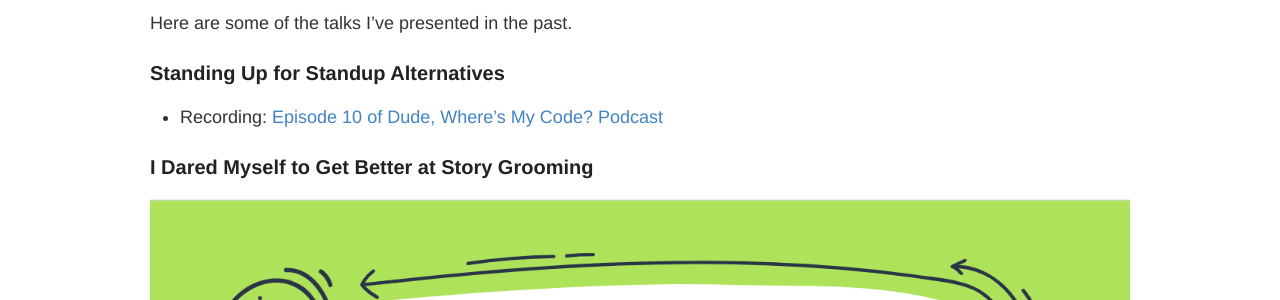
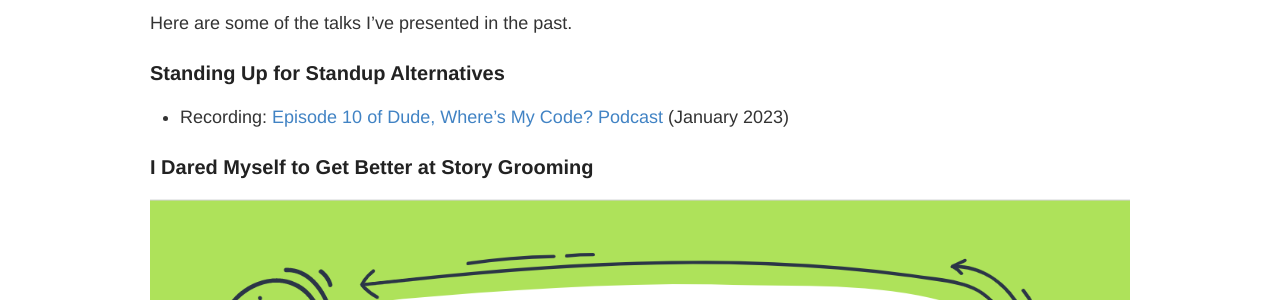
Before and after one commit to tinafletcher/tinafletcher.github.io, a Jekyll site: the page built from speaking.md, in a window 1280 px wide and 900 px high. Shown: the part 235-535 px from the top of the window. Built offline with Jekyll 4.4.1, drawn with Linux system fonts in a browser that asks for light colours.

Commit message:
Update speaking.md

```diff
--- a/speaking.md
+++ b/speaking.md
@@ -7,7 +7,9 @@
 Here are some of the talks I've presented in the past.
 
 ### Standing Up for Standup Alternatives
-+ Recording: [Episode 10 of Dude, Where's My Code? Podcast](https://www.youtube.com/watch?v=stY6pADhJ8w)
++ Recording: [Episode 10 of Dude, Where's My Code? Podcast](https://www.youtube.com/watch?v=stY6pADhJ8w) (January 2023)
+
+
 
 ### I Dared Myself to Get Better at Story Grooming
 ![Thumbnail image of a slide that says "I Dared Myself to Get Better at Story Grooming"](/images/Story Grooming Thumbnail.PNG)
```
